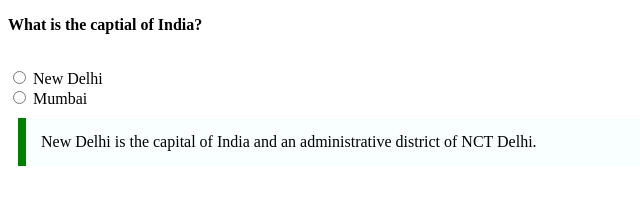
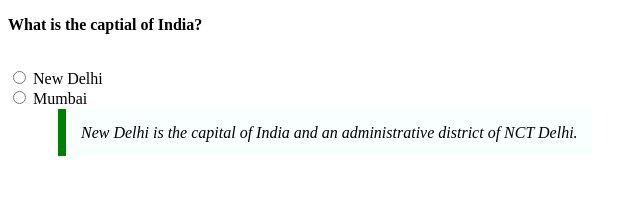
Before and after one commit to acciojob/trivia-Sathiya200010, a website: page main.html in a window 1280 px wide. Shown: the whole page, without its empty margins (0-640 px from the left). Drawn offline with Linux system fonts and the light colour scheme.

Commit message:
created a submission

```diff
--- a/main.html
+++ b/main.html
@@ -8,7 +8,7 @@
 
 <body>
 	<style>
-		#abc{
+		cite{
 			max-width:600px;
 			margin:10px;
 			padding:15px;
@@ -23,8 +23,8 @@
 	<input type ="radio" id="two">
 	<label for ="two">Mumbai</label><br>
 
-	<div><blockquote id="abc">New Delhi is the capital of India and an administrative district of NCT Delhi.</blockquote>
-	</div>
+	<blockquote><cite>New Delhi is the capital of India and an administrative district of NCT Delhi.</cite></blockquote>
+
 	<!-- the entire body must be written by student -->
     <script type="text/javascript" src="./script.js">
 </script>
```
